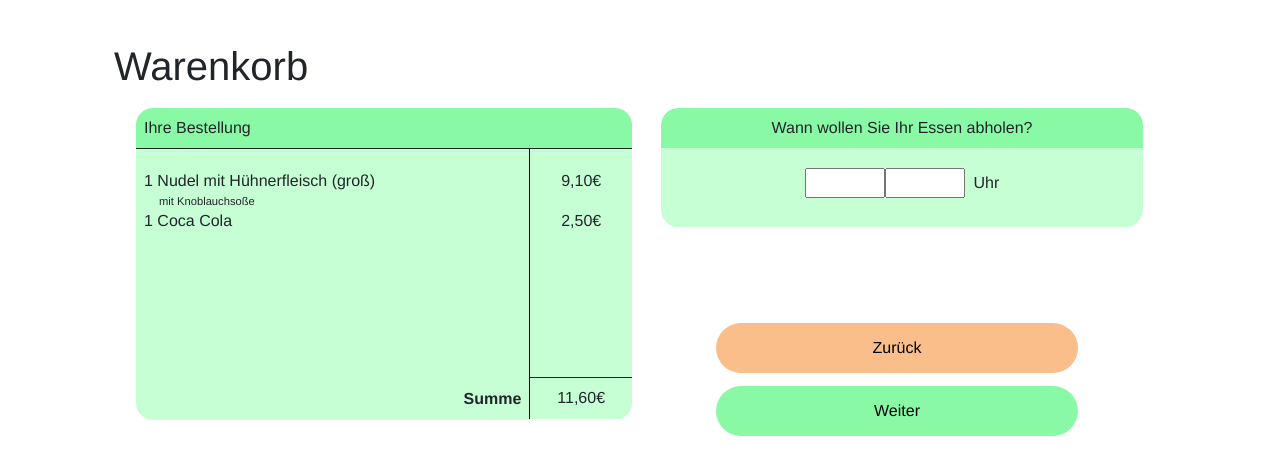
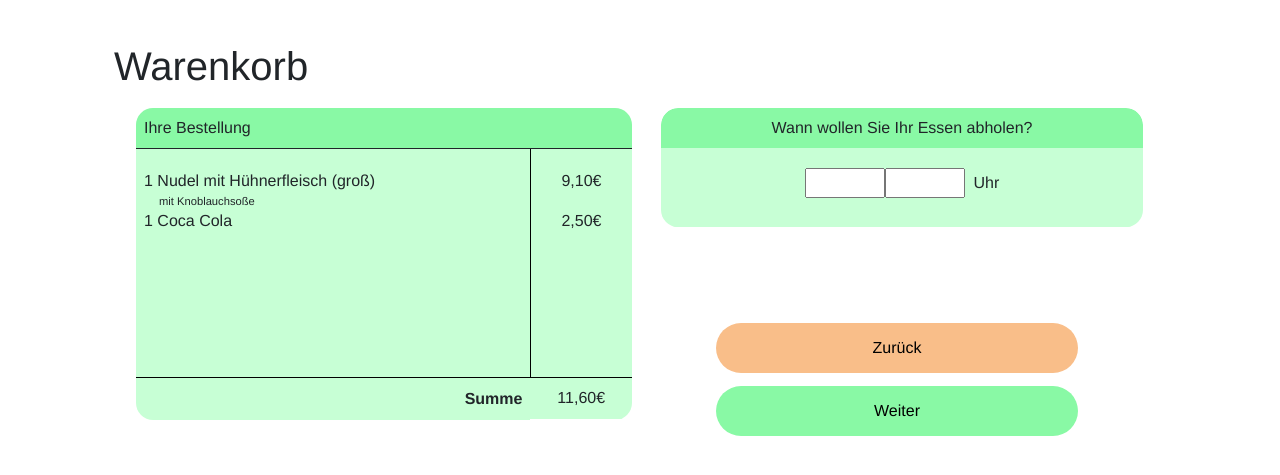
Before and after one commit to yummy4friends/y4f, an ASP.NET Core app: page /shopping_cart in a window 1280 px wide. Shown: the part 126-601 px from the top of the page. Run offline with ASP.NET Core 8, Linux system fonts and the light colour scheme; style sheets or scripts are compiled from the project's sources.

Commit message:
Update ShoppingCart.razor

```diff
--- a/Pages/ShoppingCart.razor
+++ b/Pages/ShoppingCart.razor
@@ -64,12 +64,12 @@
                         </tr>
                         <tr>
                             <td class="br" style=" padding-top:0px; border-bottom-width: 0px;"></td>
-                            <td class="d-flex justify-content-center align-items-center"></td>
+                            <td class="d-flex justify-content-center align-items-center" style="border-bottom-width: 0px;"></td>
                         </tr>
                     </tbody>
                     <tfoot class="bg_lightgreen">
-                        <tr>
-                            <th class="br" style="text-align:right;">Summe</th>
+                        <tr style="border-top:solid 1px black;">
+                            <th class="" style="text-align:right;">Summe</th>
                             <td class="d-flex justify-content-center align-items-center">11,60€</td>
                         </tr>
                     </tfoot>
@@ -83,9 +83,7 @@
                 @*Essen Abholen?*@
                 <div class="row h-25 w-100">
                     <div class="col">
-
                         <div class="d-flex flex-column align-items-center  ">
-
                             <div class="tbl-container bdr  w-100">
                                 <!-- <== overflow: hidden applied to parent -->
                                 <table class="table bdr" cellspacing="0" cellpadding="0">
@@ -96,12 +94,11 @@
                                             </td>
                                         </tr>
                                     </thead>
-                                    <tbody style="background-color:#C7FFD5;">
+                                    <tbody class="bg_lightgreen">
                                         <tr>
                                             <td class="d-flex justify-content-center align-items-center" style="padding-top:0px;">
                                                 <div style="margin:20px;">
                                                     <div class="d-flex justify-content-center align-items-center">
-                                                        @*TODO: Wann sind die Öffnungszeiten ?*@
                                                         <input type="number" style="width:80px" min="10" max="20" />
                                                         <input type="number" style="width:80px" min="0" max="59" />
                                                         &nbsp;
```
